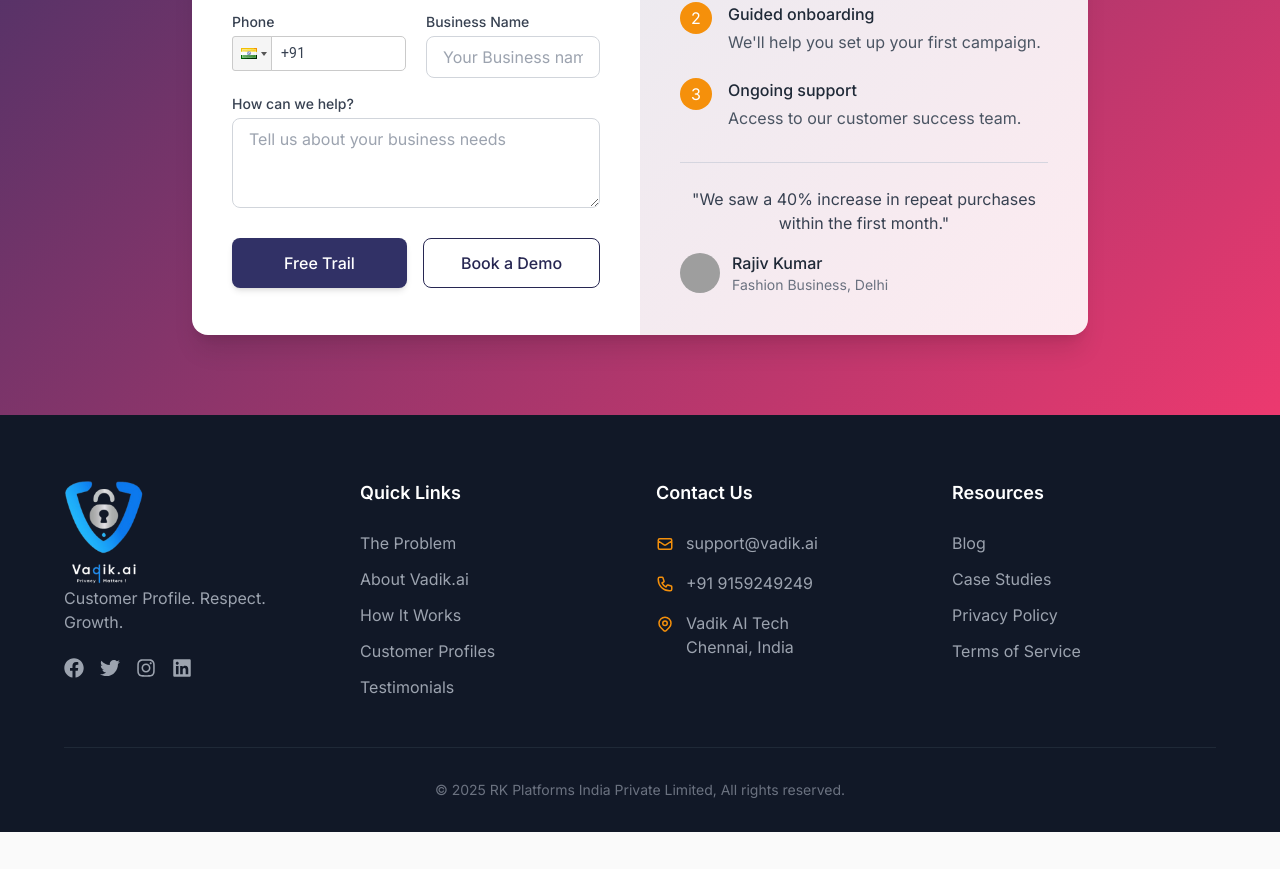
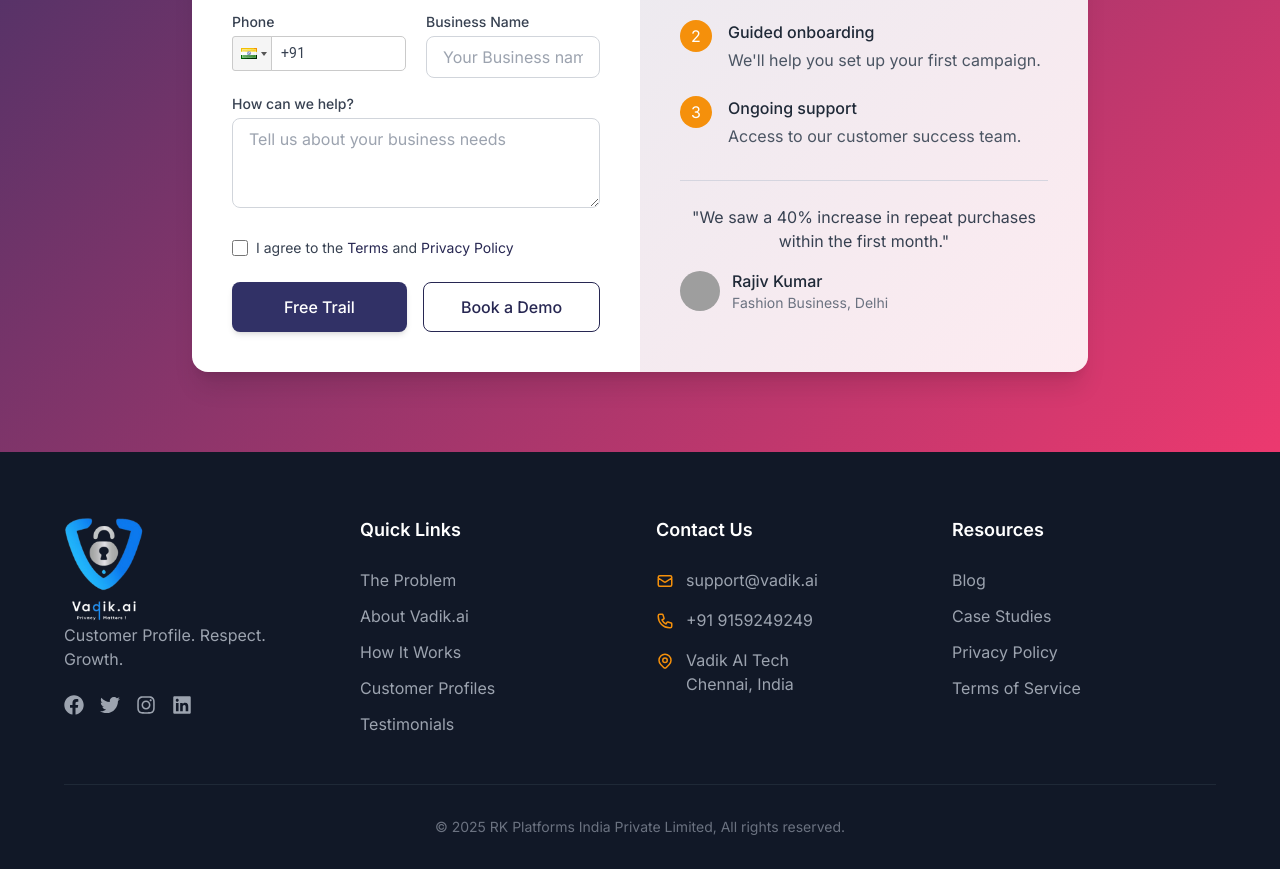
Before and after one commit to asherDn-Official/Vadik-Landing-Page, a React (Vite) app: page / in a window 1280 px wide. Shown: the part 6247-7116 px from the top of the page. Before the commit the page ends 7079 px from the top, so only its background shows below. Built offline with nearby package versions, Linux system fonts and the light colour scheme; grey boxes are pictures that could not be loaded.

Commit message:
Update CTA.jsx

```diff
--- a/src/components/CTA.jsx
+++ b/src/components/CTA.jsx
@@ -17,7 +17,7 @@ const formSchema = yup.object().shape({
     .string()
     .required("Email is required")
     .email("Invalid email format")
-    .max(30, "Email must be 30 characters or less"),
+    .max(50, "Email must be 50 characters or less"),
 
   phone: yup
     .string()
@@ -31,6 +31,10 @@ const formSchema = yup.object().shape({
   businessNeeds: yup
     .string()
     .max(500, "Description must be 500 characters or less"),
+  agreeToTerms: yup
+    .boolean()
+    .oneOf([true], "You must accept the terms and conditions")
+    .required("You must accept the terms and conditions"),
 });
 
 const CTA = () => {
@@ -46,6 +50,7 @@ const CTA = () => {
     phone: "",
     storeName: "",
     businessNeeds: "",
+    agreeToTerms: false,
   });
 
   const [isSubmitting, setIsSubmitting] = useState(false);
@@ -55,10 +60,11 @@ const CTA = () => {
   const [errors, setErrors] = useState({}); // Field-specific errors
 
   const handleChange = async (e) => {
-    const { name, value } = e.target;
+    const { name, value, type, checked } = e.target;
+    const fieldValue = type === "checkbox" ? checked : value;
     const updatedData = {
       ...formData,
-      [name]: value,
+      [name]: fieldValue,
     };
     setFormData(updatedData);
 
@@ -121,6 +127,7 @@ const CTA = () => {
         phone: formData.phoneCode+"",
         storeName: "",
         businessNeeds: "",
+        agreeToTerms: false,
       });
     } catch (error) {
       if (error instanceof yup.ValidationError) {
@@ -330,6 +337,39 @@ const CTA = () => {
                     )}
                   </div>
 
+                  <div className="mb-6">
+                    <label className="flex items-center">
+                      <input
+                        type="checkbox"
+                        name="agreeToTerms"
+                        checked={formData.agreeToTerms}
+                        onChange={handleChange}
+                        className="mr-2 h-4 w-4 text-primary-600 focus:ring-primary-500 border-gray-300 rounded"
+                      />
+                      <span className="text-sm text-gray-700">
+                        I agree to the{" "}
+                        <a
+                          href="/privacy-policy"
+                          className="text-primary-600 hover:underline"
+                        >
+                          Terms
+                        </a>{" "}
+                        and{" "}
+                        <a
+                          href="/privacy-policy"
+                          className="text-primary-600 hover:underline"
+                        >
+                          Privacy Policy
+                        </a>
+                      </span>
+                    </label>
+                    {errors.agreeToTerms && (
+                      <p className="mt-1 text-sm text-red-600">
+                        {errors.agreeToTerms}
+                      </p>
+                    )}
+                  </div>
+
                   <div className="flex flex-wrap gap-4">
                     <button
                       type="submit"
```
